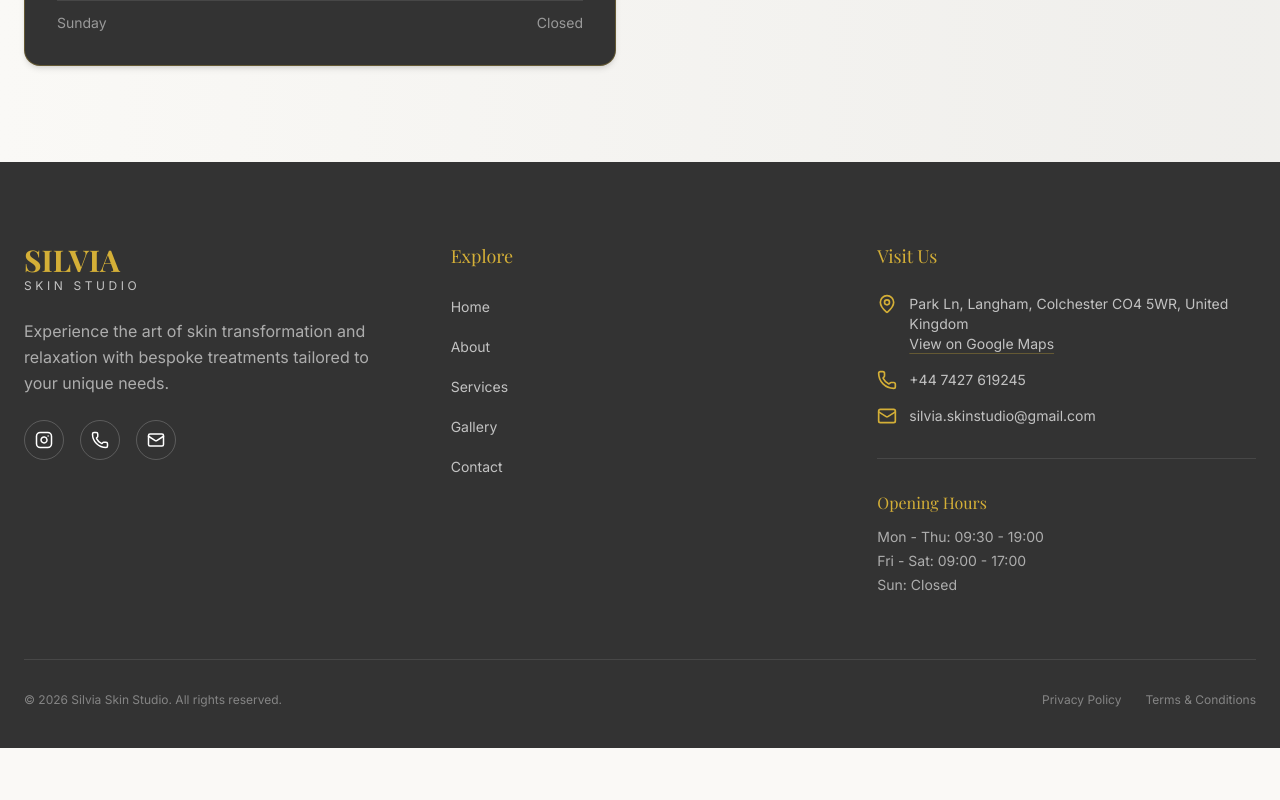
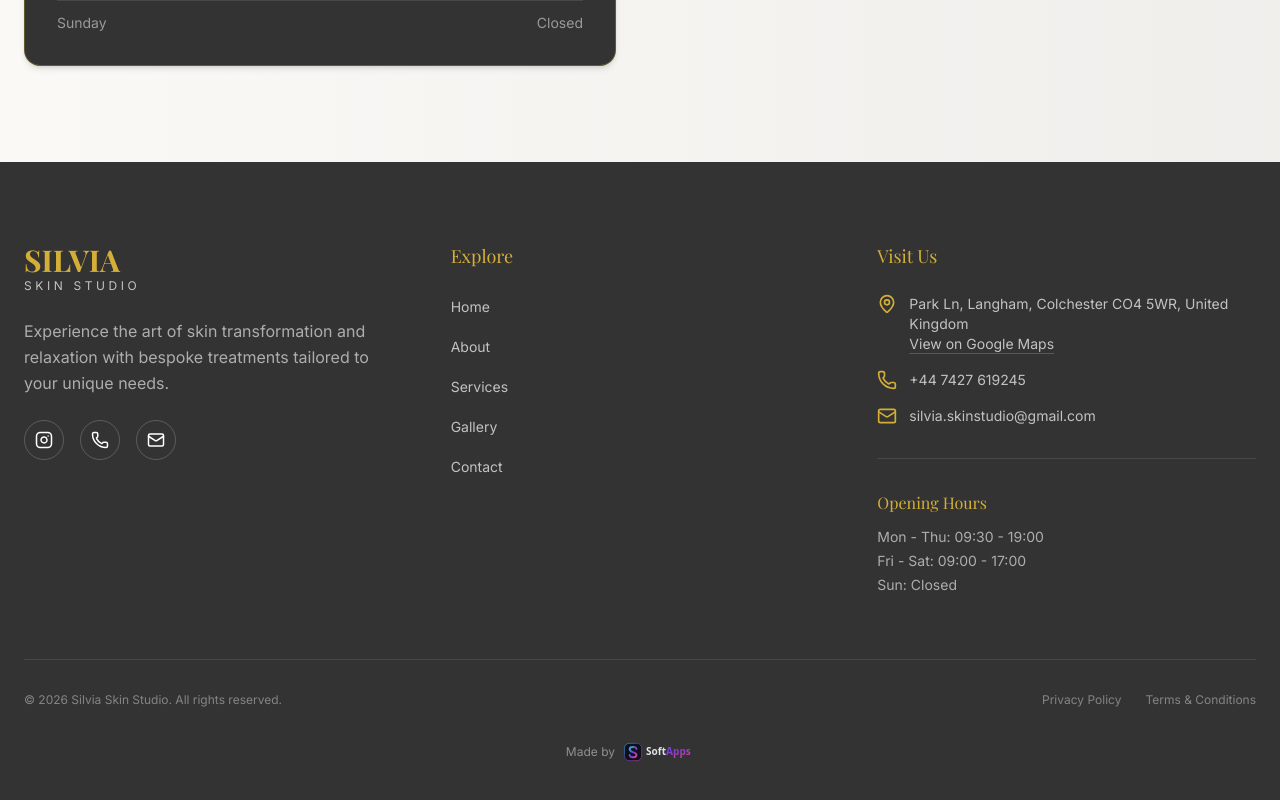
Before and after one commit to AMihaiCiobanu/silviaskinstudio, a React (Vite) app: page / in a window 1280 px wide. Shown: the part 7880-8680 px from the top of the page. Before the commit the page ends 8628 px from the top, so only its background shows below. Built offline with nearby package versions, Linux system fonts and the light colour scheme; a web font is replaced by a local one.

Commit message:
chore: remove outdated DEPLOYMENT.md file and update Footer component with new branding and layout adjustments

```diff
--- a/src/components/layout/Footer.jsx
+++ b/src/components/layout/Footer.jsx
@@ -6,7 +6,7 @@ import { Instagram, MapPin, Phone, Mail } from "lucide-react";
 const Footer = () => {
   return (
     <footer
-      className="bg-charcoal text-white pt-16 md:pt-20 pb-8 md:pb-10"
+      className="bg-charcoal text-white pt-16 md:pt-20 pb-25 md:pb-10"
       role="contentinfo"
     >
       <div className="container mx-auto px-4 md:px-6">
@@ -144,6 +144,68 @@ const Footer = () => {
             </a>
           </div>
         </div>
+
+        <div className="mt-6 md:mt-8 flex justify-center">
+          <a
+            href="https://softsapps.com"
+            target="_blank"
+            rel="noopener noreferrer"
+            aria-label="Made by SoftApps"
+            className="inline-flex items-center gap-2 text-xs text-white/50 opacity-90 hover:opacity-100 transition-opacity"
+          >
+            <span>Made by</span>
+            <svg
+              xmlns="http://www.w3.org/2000/svg"
+              viewBox="0 0 380 100"
+              role="img"
+              aria-label="SoftApps"
+              className="h-6 w-auto"
+            >
+              <defs>
+                <linearGradient id="saLogo" x1="0" y1="0" x2="1" y2="1">
+                  <stop offset="0" stopColor="#22d3ee" />
+                  <stop offset="0.5" stopColor="#7c3aed" />
+                  <stop offset="1" stopColor="#ec4899" />
+                </linearGradient>
+              </defs>
+              <rect
+                x="6"
+                y="14"
+                width="72"
+                height="72"
+                rx="20"
+                fill="#0a0e1a"
+              />
+              <rect
+                x="6"
+                y="14"
+                width="72"
+                height="72"
+                rx="20"
+                fill="none"
+                stroke="url(#saLogo)"
+                strokeWidth="2.5"
+              />
+              <path
+                d="M56 38 C56 31 49 29 42 29 C34 29 28 32 28 39 C28 47 37 49 42 51 C47 53 56 55 56 63 C56 70 48 72 42 72 C35 72 28 70 28 62"
+                fill="none"
+                stroke="url(#saLogo)"
+                strokeWidth="8"
+                strokeLinecap="round"
+              />
+              <text
+                x="96"
+                y="62"
+                fontFamily="'Space Grotesk', system-ui, sans-serif"
+                fontSize="42"
+                fontWeight="700"
+                fill="#f4f7ff"
+              >
+                Soft<tspan fill="url(#saLogo)">Apps</tspan>
+              </text>
+            </svg>
+          </a>
+        </div>
       </div>
     </footer>
   );
```
Also changed, not shown: 1 other file (tests, documents, lock files or other folders).
